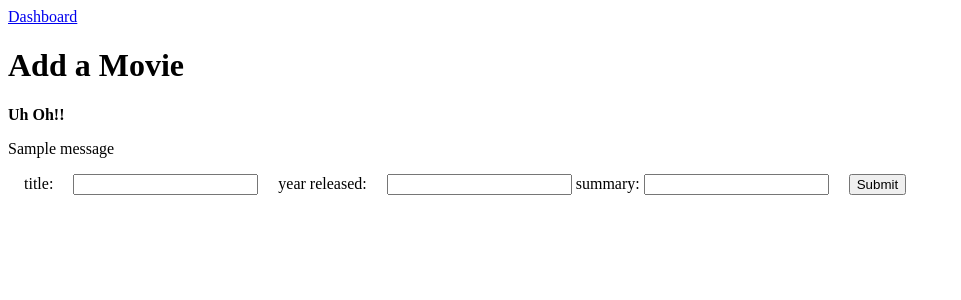
After one commit to brett1185/bmovies, a Flask app: page /movie in a window 1280 px wide. The commit adds this page. Shown: the top 300 px of the page, without its empty margins (0-961 px from the left). Run offline with Flask 2, Linux system fonts and the light colour scheme; tables that the repository leaves empty or names only in its code hold one stand-in row (values such as "Sample post"); one stand-in notice (Sample message) is shown.

Commit message:
Add files via upload

```diff
--- a/bmovies/flask_app/controllers/movies.py
+++ b/bmovies/flask_app/controllers/movies.py
@@ -5,9 +5,28 @@ from flask_app.models.movie import Movie
 
 @app.route('/dashboard')
 def dashboard():
-    if not User.validate_user(request.form):
+    if 'user_id' not in session:
         return redirect('/')
     data= {
         'id':session['user_id']
     }
     return render_template('dashboard.html', user=User.get_by_id(data), movies=Movie.get_all_movies())
+
+@app.route('/movie')
+def movie_page():
+    return render_template('addMovie.html')
+
+@app.route('/movie/add', methods = ['POST'])
+def add_movie():
+    if 'user_id' not in session:
+        return redirect('/')
+    if not Movie.validate_movie(request.form):
+        return redirect('/movie')
+    data={
+        'title': request.form['title'],
+        'date_released': int(request.form['date_released']),
+        'summary': request.form['summary'],
+        'user_id':session['user_id']
+        }
+    Movie.save(data)
+    return redirect('/dashboard')
--- a/bmovies/flask_app/models/movie.py
+++ b/bmovies/flask_app/models/movie.py
@@ -9,7 +9,7 @@ class Movie:
         if len(movie['title']) <2:
             flash('Title must be at least two characters long!')
             is_valid=False
-        if len(movie['date_released'])<1900:
+        if movie['date_released']=='':
             flash('Movies can be old, but not that old!')
             is_valid=False
         if len(movie['summary']) < 10:
@@ -28,7 +28,7 @@ class Movie:
 
     @classmethod
     def save(cls, data):
-        query='insert into movies(title, date_released, summary, user_id) values (%(title)s, %(date_released)s, %(summary)s, %(user_id)s;'
+        query='insert into movies (title, date_released, summary, user_id) values (%(title)s, %(date_released)s, %(summary)s, %(user_id)s);'
         return connectToMySQL(cls.db).query_db(query, data)
 
     @classmethod
--- a/bmovies/flask_app/models/user.py
+++ b/bmovies/flask_app/models/user.py
@@ -10,7 +10,7 @@ class User:
         is_valid = True
         query='select * from users where email = %(email)s;'
         results=connectToMySQL(User.db).query_db(query, user)
-        if len(results) >= 1:
+        if len(results) >= 1 :
             flash("Email already taken.","register")
             is_valid=False
         if not EMAIL_REGEX.match(user['email']):
--- /dev/null
+++ b/bmovies/flask_app/templates/addMovie.html
@@ -0,0 +1,36 @@
+<!DOCTYPE html>
+<html lang="en">
+<head>
+    <meta charset="UTF-8">
+    <meta http-equiv="X-UA-Compatible" content="IE=edge">
+    <meta name="viewport" content="width=device-width, initial-scale=1.0">
+    <title>Add a movie</title>
+</head>
+<body>
+    <a href="/dashboard">Dashboard</a>
+    </form>
+        <form action="/movie/add" method='POST'>
+            <h1>Add a Movie</h1>
+            {% with messages = get_flashed_messages(category_filter=['movie']) %}
+            {% if messages %}
+            <div class="alert alert-danger" role="alert">
+                <strong>Uh Oh!!</strong>
+                    {% for message in messages %}
+                    <p>{{message}}</p>
+                    {% endfor %}
+            </div>
+            {% endif %}
+        {% endwith %}
+        <div>
+                <label for="title">title:</label>
+                <input type="text" name="title">
+                <label for="date_released" >year released:</label>
+                <input type="number" name="date_released" min='1900'>
+                <label for="summary"> summary:</label>
+                <input type="textarea" name="summary">
+                <input type="submit" value="Submit">
+        </div>
+    </form>
+
+</body>
+</html>
```
Also changed, not shown: bmovies/flask_app/templates/dashboard.html (+9 -0 lines), 2 other files.
